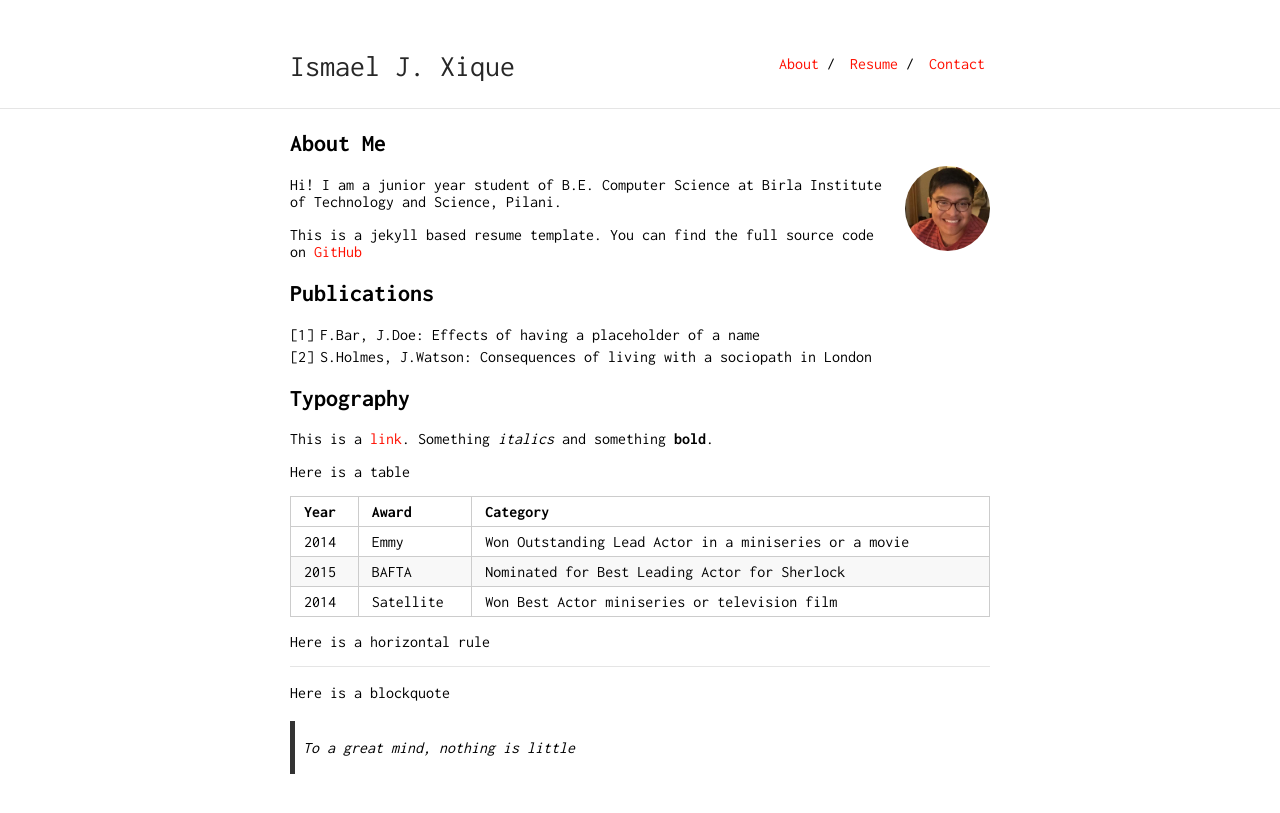
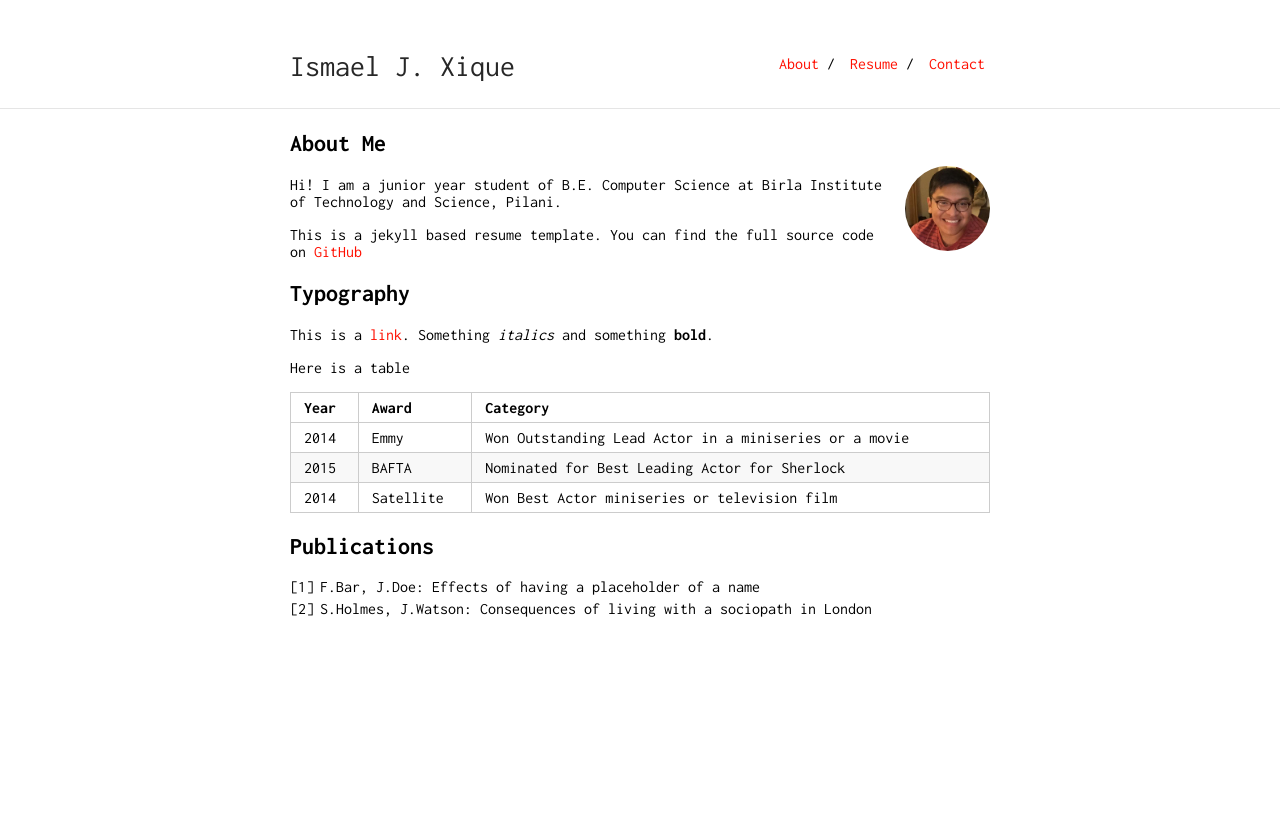
Before and after one commit to isjxique/isjxique.github.io, a Jekyll site: the page built from index.md, in a window 1280 px wide. Shown: the top 813 px of the page. Built offline with Jekyll 4.4.1, drawn with Linux system fonts in a browser that asks for light colours; our own code applies the rules of GitHub Pages for plain Markdown files.

Commit message:
more edits

```diff
--- a/index.md
+++ b/index.md
@@ -10,10 +10,6 @@ Hi! I am a junior year student of B.E. Computer Science at Birla Institute of Te
 
 This is a jekyll based resume template. You can find the full source code on [GitHub](https://github.com/bk2dcradle/researcher)
 
-## Publications
-
-1. F.Bar, J.Doe: Effects of having a placeholder of a name
-2. S.Holmes, J.Watson: Consequences of living with a sociopath in London
 
 ## Typography
 
@@ -27,10 +23,8 @@ Year | Award | Category
 2015 | BAFTA | Nominated for Best Leading Actor for Sherlock
 2014 | Satellite | Won Best Actor miniseries or television film
 
-Here is a horizontal rule
 
----
+## Publications
 
-Here is a blockquote
-
-> To a great mind, nothing is little
+1. F.Bar, J.Doe: Effects of having a placeholder of a name
+2. S.Holmes, J.Watson: Consequences of living with a sociopath in London
```
